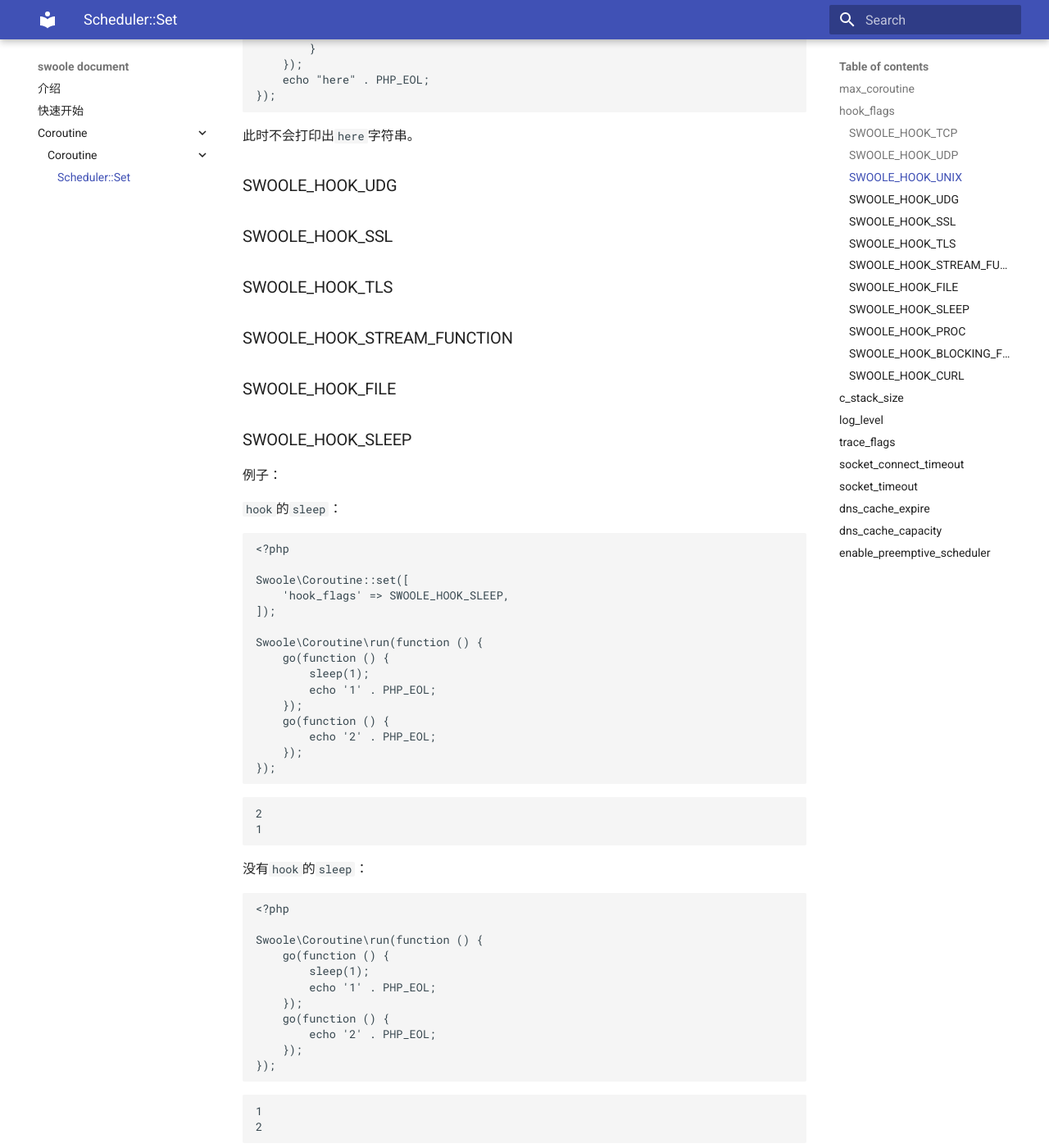
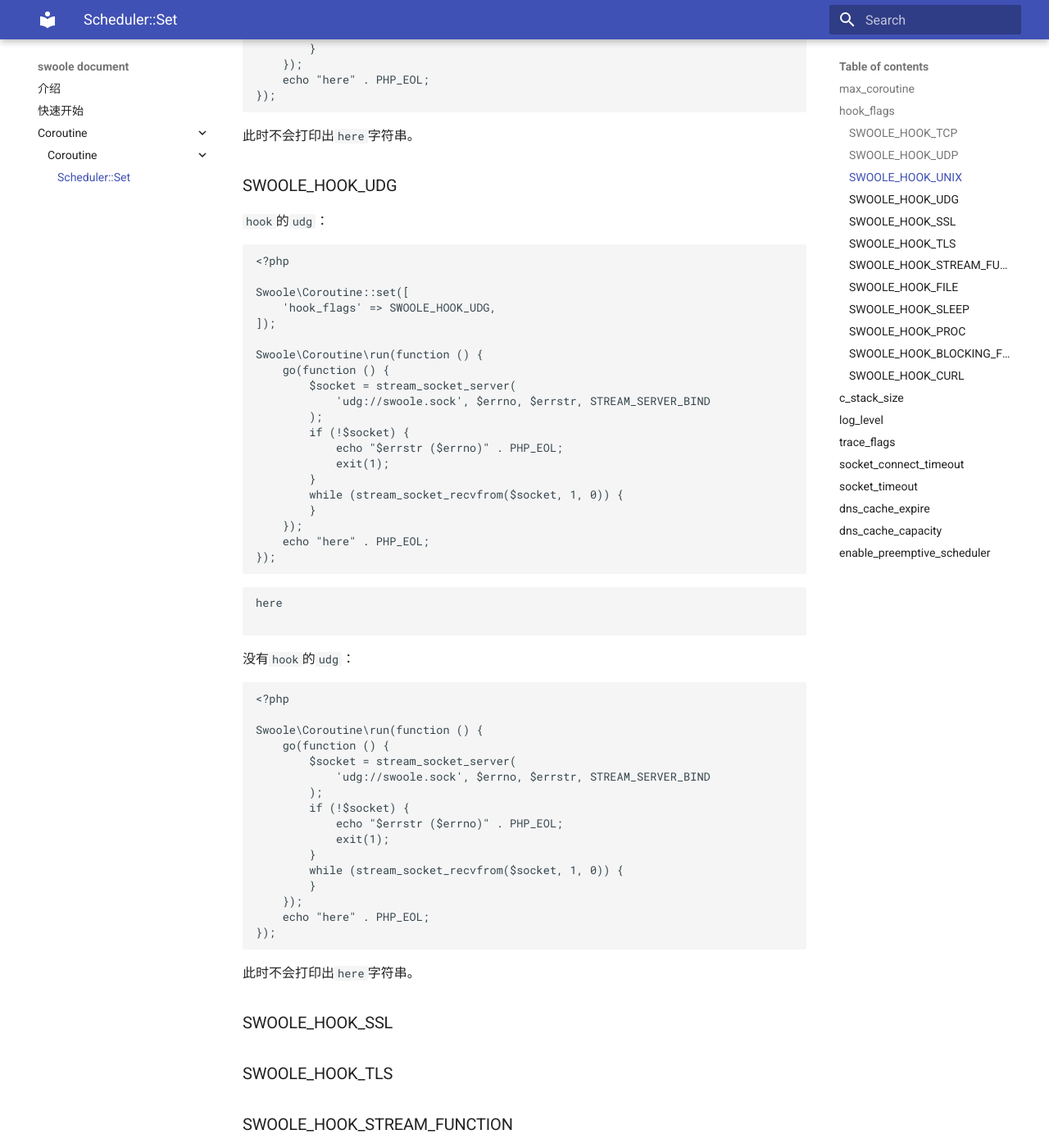
Before and after one commit to swooleo/docs, an MkDocs documentation site: the page built from docs/coroutine/scheduler/set.md, in a window 1280 px wide and 1400 px high, scrolled down 4995 px. Shown: the whole window at 82% size. Built offline with MkDocs 1.6.1 and Material for MkDocs 9.7.7, drawn with Linux system fonts in a browser that asks for light colours.

Commit message:
add SWOOLE_HOOK_UDG flag

````diff
--- a/docs/coroutine/scheduler/set.md
+++ b/docs/coroutine/scheduler/set.md
@@ -265,6 +265,59 @@
 
 ### SWOOLE_HOOK_UDG
 
+`hook`的`udg`：
+
+```php
+<?php
+
+Swoole\Coroutine::set([
+    'hook_flags' => SWOOLE_HOOK_UDG,
+]);
+
+Swoole\Coroutine\run(function () {
+    go(function () {
+        $socket = stream_socket_server(
+            'udg://swoole.sock', $errno, $errstr, STREAM_SERVER_BIND
+        );
+        if (!$socket) {
+            echo "$errstr ($errno)" . PHP_EOL;
+            exit(1);
+        }
+        while (stream_socket_recvfrom($socket, 1, 0)) {
+        }
+    });
+    echo "here" . PHP_EOL;
+});
+```
+
+```shell
+here
+
+```
+
+没有`hook`的`udg`：
+
+```php
+<?php
+
+Swoole\Coroutine\run(function () {
+    go(function () {
+        $socket = stream_socket_server(
+            'udg://swoole.sock', $errno, $errstr, STREAM_SERVER_BIND
+        );
+        if (!$socket) {
+            echo "$errstr ($errno)" . PHP_EOL;
+            exit(1);
+        }
+        while (stream_socket_recvfrom($socket, 1, 0)) {
+        }
+    });
+    echo "here" . PHP_EOL;
+});
+```
+
+此时不会打印出`here`字符串。
+
 ### SWOOLE_HOOK_SSL
 
 ### SWOOLE_HOOK_TLS
````
